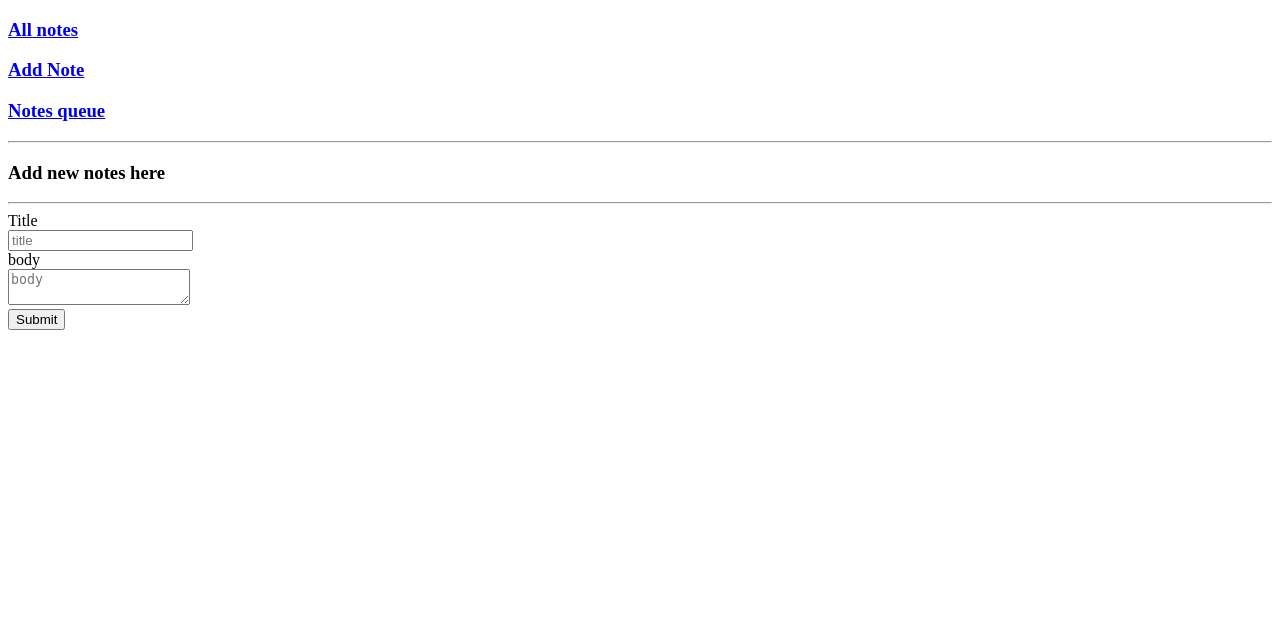
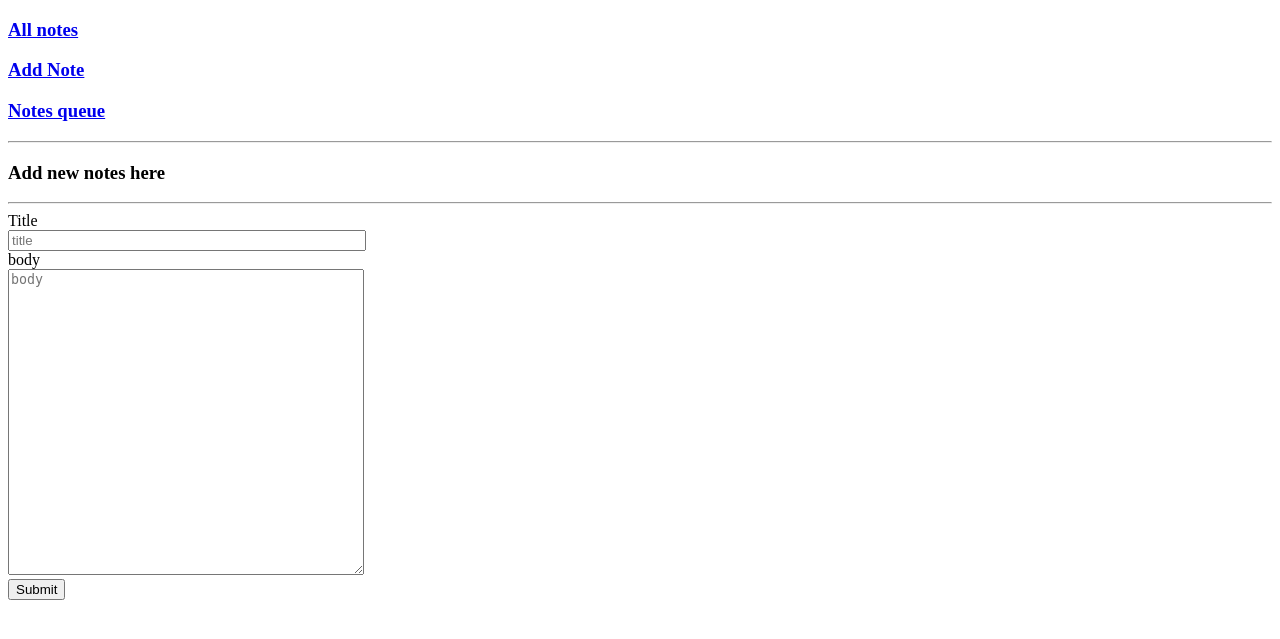
Before and after one commit to karimamd/flaskapp, a Flask app: page /new in a window 1280 px wide. Shown: the top 639 px of the page. Run offline with Flask 3, Linux system fonts and the light colour scheme; some libraries are stand-ins or nearby versions.

Commit message:
better html

```diff
--- a/templates/new.html
+++ b/templates/new.html
@@ -23,10 +23,10 @@
 
       <form action = "{{ request.path }}" method = "post">
          <label for = "title">Title</label><br>
-         <input type = "text" name = "title" placeholder = "title" /><br>
+         <input style="width:350px;" type = "text" name = "title" placeholder = "title" /><br>
 
          <label for = "body">body</label><br>
-         <textarea name = "body" placeholder = "body"></textarea><br>
+         <textarea style="width:350px;height:300px;"  name = "body" placeholder = "body"></textarea><br>
          <input type = "submit" value = "Submit" />
       </form>
    </body>
```
